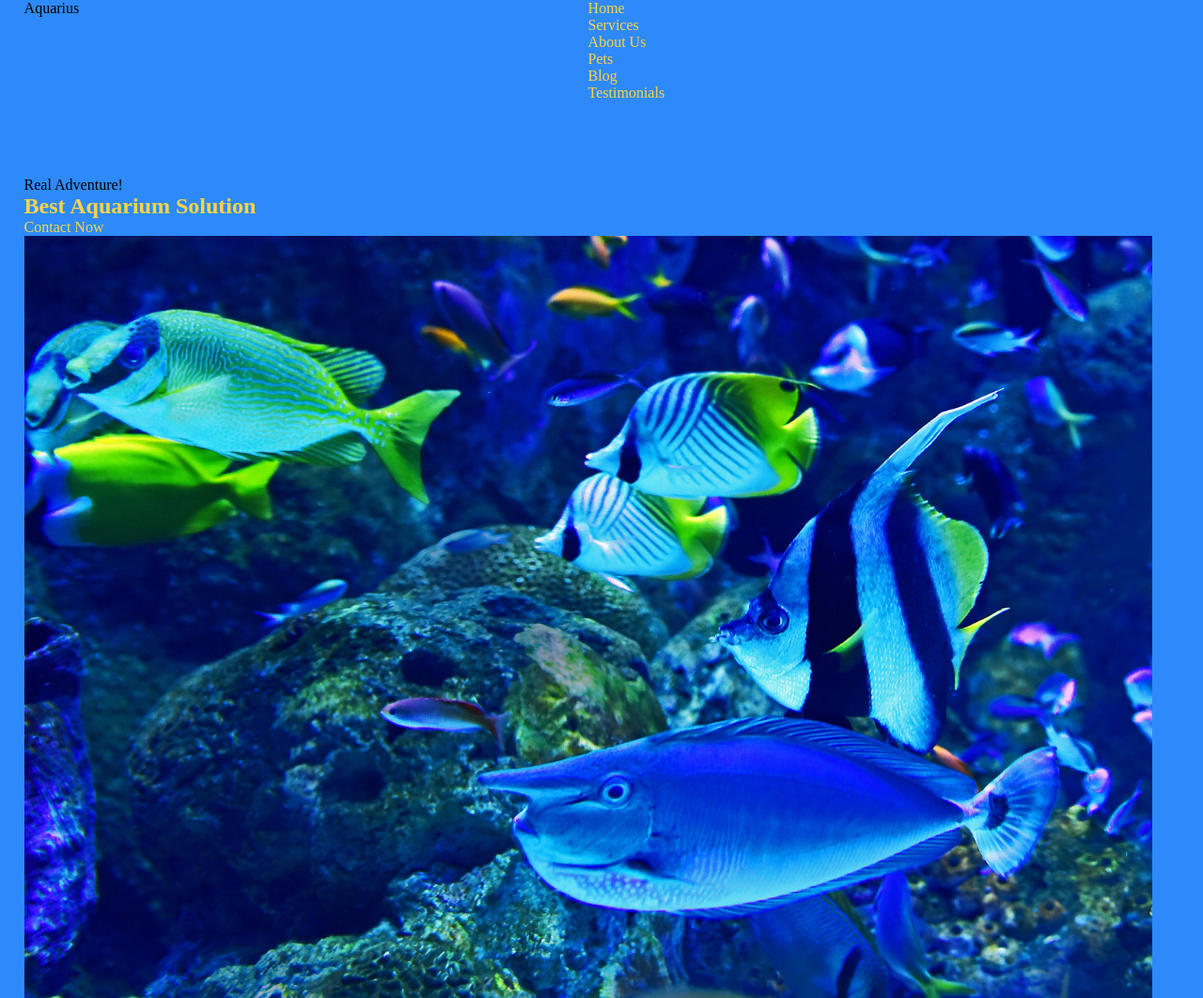
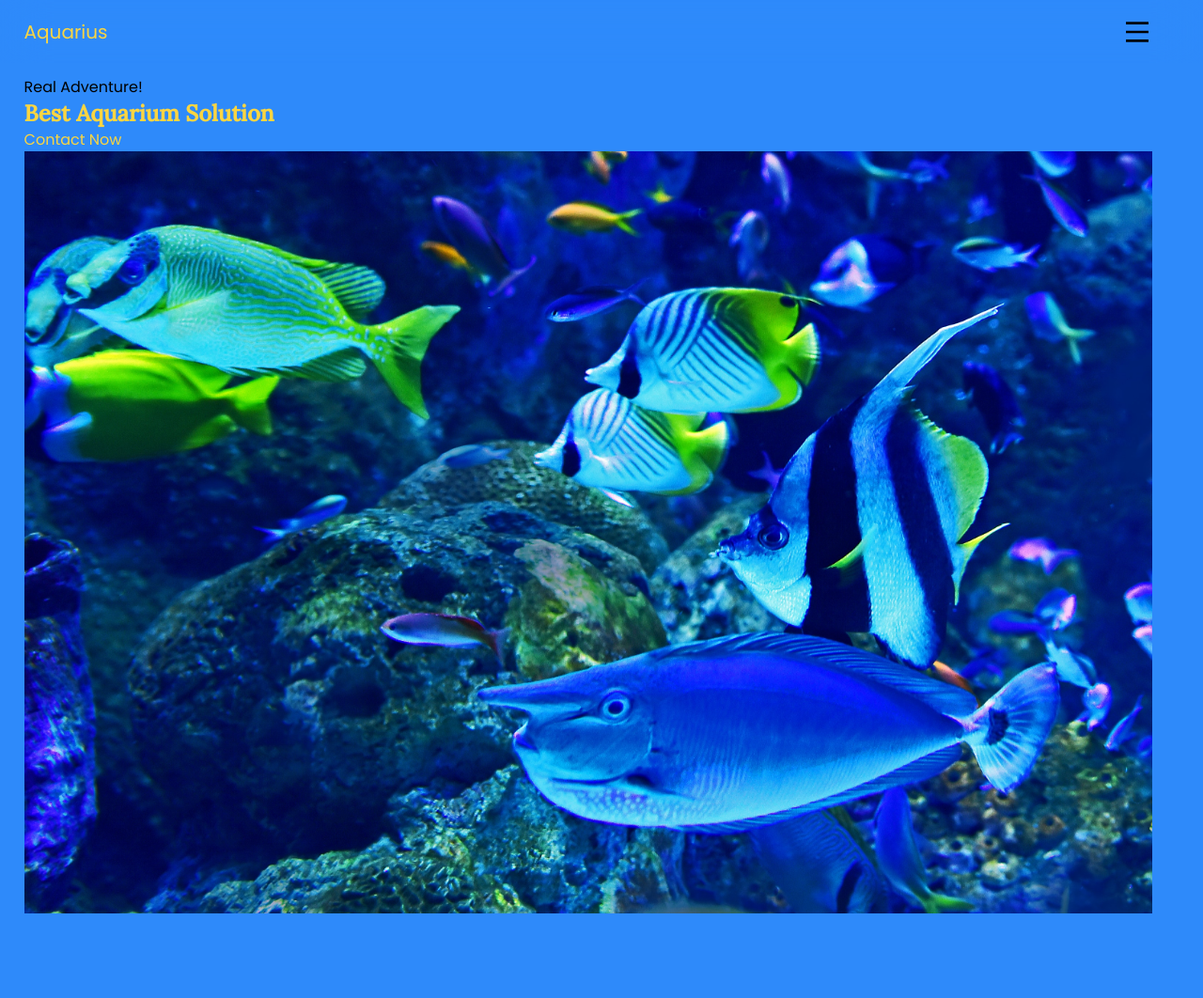
Before and after one commit to OrangaG/aquarium-landing-page, a website built with Vite: page index.html in a window 1280 px wide. Shown: the top 1062 px of the page at 94% size. Built offline with nearby package versions, Linux system fonts and the light colour scheme.

Commit message:
mobile navigation done

```diff
--- a/index.html
+++ b/index.html
@@ -8,21 +8,27 @@
     <title>Aquarius</title>
   </head>
   <body>
-    <header class="header | container">
-      <nav class="grid">
-        <div class="logo">Aquarius</div>
-        <ul class="nav__links">
-          <li><a href="#home">Home</a></li>
-          <li><a href="#services">Services</a></li>
-          <li><a href="#about">About Us</a></li>
-          <li><a href="#pets">Pets</a></li>
-          <li><a href="#blog">Blog</a></li>
-          <li><a href="#testimonials">Testimonials</a></li>
-        </ul>
+    <header class="header">
+      <nav class="nav | container">
+        <a href="#" class="nav__logo">Aquarius</a>
+        <div class="nav__links__wrapper">
+          <ul class="nav__links">
+            <li><a href="#home" class="nav__link">Home</a></li>
+            <li><a href="#services" class="nav__link">Services</a></li>
+            <li><a href="#about" class="nav__link">About Us</a></li>
+            <li><a href="#pets" class="nav__link">Pets</a></li>
+            <li><a href="#blog" class="nav__link">Blog</a></li>
+
+            <li><a href="#testimonials" class="nav__link">Testimonials</a></li>
+          </ul>
+          <img src="./close-line.svg" alt="close-icon" class="close-btn" />
+        </div>
+
+        <img src="./menu-line.svg" alt="menu-icon" class="menu-btn" />
       </nav>
     </header>
 
-    <main class="container">
+    <main class="container" id="main">
       <!-- Home section -->
       <section class="home | section" id="home">
         <div class="home__info">
@@ -155,7 +161,7 @@
       </section>
 
       <!-- About section -->
-      <section class="about | section grid">
+      <section class="about | section grid" id="about">
         <div class="about__info | span-4">
           <h2 class="section__title">Leaders in the market</h2>
           <p class="about__text">
@@ -187,7 +193,7 @@
       </section>
 
       <!-- Pets section -->
-      <section class="pets | section grid">
+      <section class="pets | section grid" id="pets">
         <h2 class="section__title | span-4">Aquarium Pets</h2>
         <p class="span-4">
           Lorem ipsum dolor sit amet consectetur adipisicing elit. Aspernatur
@@ -236,7 +242,7 @@
         </div>
       </section>
 
-      <section class="blog | section grid">
+      <section class="blog | section grid" id="blog">
         <h2 class="section__title | span-4">Our Latest Articles</h2>
         <p class="blog__text | span-4">
           Lorem ipsum dolor sit amet consectetur adipisicing elit. Nam
@@ -295,7 +301,7 @@
         </div>
       </section>
 
-      <section class="testimonials | section grid">
+      <section class="testimonials | section grid" id="testimonials">
         <h2 class="section__title | span-4">Testimonials</h2>
         <p class="testimonials__text | span-4">
           Lorem ipsum dolor sit amet, consectetur adipisicing elit. Doloribus
@@ -363,7 +369,7 @@
       </section>
     </main>
 
-    <footer class="footer | grid">
+    <footer class="footer | grid" id="footer">
       <h2 class="footer__logo">Aquarius</h2>
       <form class="footer__contact">
         <input type="email" placeholder="Enter your email" />
@@ -409,6 +415,9 @@
         &copy;2021 Aquarium. All rights reserved. | Designed by W3Layouts
       </p>
     </footer>
+    <a href="#" class="scrollup" id="scrollup">
+      <img src="/arrow-up-double-line.svg" alt="back to home logo"
+    /></a>
     <script type="module" src="/main.js"></script>
   </body>
 </html>
--- a/main.js
+++ b/main.js
@@ -0,0 +1,59 @@
+const nav = document.querySelector(".nav__links__wrapper");
+const links = document.querySelectorAll(".nav__link");
+const menuBtn = document.querySelector(".menu-btn");
+const closeBtn = document.querySelector(".close-btn");
+const scrollBtn = document.getElementById("scrollup");
+const sections = document.querySelectorAll("section[id]");
+const main = document.getElementById("main");
+const footer = document.getElementById("footer");
+
+function openMenu() {
+  nav.classList.add("active");
+}
+
+function closeMenu() {
+  nav.classList.remove("active");
+}
+
+function click(btn, func) {
+  btn.addEventListener("click", func);
+}
+
+function navHighlighter() {
+  // Loop all the sections to get the height, top and the id of each
+  sections.forEach((section) => {
+    // Get the current scroll position of the page
+    let currentPosition = window.scrollY;
+    let sectionHeight = section.offsetHeight;
+    let sectionTop = section.offsetTop - 50;
+    let sectionId = section.getAttribute("id");
+
+    if (
+      currentPosition > sectionTop &&
+      currentPosition <= sectionTop + sectionHeight
+    ) {
+      links.forEach((link) => {
+        click(link, closeMenu);
+        link.classList.remove("current");
+        document
+          .querySelector(`li a[href*='${sectionId}']`)
+          .classList.add("current");
+      });
+    }
+  });
+}
+
+function scrollUp() {
+  // When the scroll is higher than 350vh add the show-scroll class
+  window.scrollY >= 350
+    ? scrollBtn.classList.add("show-scroll")
+    : scrollBtn.classList.remove("show-scroll");
+}
+
+click(menuBtn, openMenu);
+click(closeBtn, closeMenu);
+click(main, closeMenu);
+click(footer, closeMenu);
+
+window.addEventListener("scroll", scrollUp);
+window.addEventListener("scroll", navHighlighter);
--- a/src/sass/abstracts/_colors.scss
+++ b/src/sass/abstracts/_colors.scss
@@ -14,5 +14,6 @@
 // $accent-color-2: #f38897;
 
 $primary-color: hsl(213, 95%, 58%);
+$primary-color-blur: hsla(213, 95%, 58%, 0.3);
 $secondary-color: hsl(48, 95%, 62%);
 $accent-color: hsl(43, 71%, 15%);
--- a/src/sass/abstracts/_variables.scss
+++ b/src/sass/abstracts/_variables.scss
@@ -1 +1 @@
-$header-height: 3.2rem;
+$header-height: 4.2rem;
--- a/src/sass/base/_base.scss
+++ b/src/sass/base/_base.scss
@@ -1,7 +1,9 @@
 @use "../abstracts/colors" as c;
+@use "../base/typography" as t;
 
 body {
   background-color: c.$primary-color;
+  font-family: t.$body-font;
 }
 
 a {
@@ -13,6 +15,7 @@ h2,
 h3,
 h4 {
   color: c.$secondary-color;
+  font-family: t.$heading-font;
 }
 
 footer {
--- a/src/sass/base/_typography.scss
+++ b/src/sass/base/_typography.scss
@@ -6,15 +6,15 @@ $body-font: "Poppins", sans-serif;
 $heading-font: "Lora", serif;
 
 :root {
-  --biggest-font-size: 2.75rem;
-  --bigger-font-size: 2rem;
-  --big-font-size: 1.75rem;
-  --normal-font-size: 0.938rem;
-  --small-font-size: 0.813rem;
-  --smaller-font-size: 0.75rem;
-  --h1-font-size: 1.5rem;
-  --h2-font-size: 1.25rem;
-  --h3-font-size: 1rem;
+  --biggest-font: 2.75rem;
+  --bigger-font: 2rem;
+  --big-font: 1.75rem;
+  --normal-font: 1rem;
+  --small-font: 0.813rem;
+  --smaller-font: 0.75rem;
+  --h1-font: 1.5rem;
+  --h2-font: 1.25rem;
+  --h3-font: 1rem;
 }
 
 /*========== Font weight ==========*/
--- a/src/sass/components/_scrollup.scss
+++ b/src/sass/components/_scrollup.scss
@@ -0,0 +1,26 @@
+@use "../abstracts/colors" as c;
+
+.scrollup {
+  display: inline-flex;
+  position: fixed;
+  right: 1rem;
+  bottom: -50%;
+  background: c.$secondary-color;
+  padding: 6px;
+  border-radius: 50%;
+  width: 2.5rem;
+  color: c.$accent-color;
+  box-shadow: rgba(0, 0, 0, 0.35) 0px 5px 15px;
+  z-index: 10;
+  transition: bottom 400ms, transform 400ms;
+  cursor: pointer;
+}
+
+.scrollup:hover {
+  transform: translateY(-0.25rem);
+}
+
+.show-scroll {
+  bottom: 3rem;
+  transition: bottom 400ms;
+}
--- a/src/sass/layout/_header.scss
+++ b/src/sass/layout/_header.scss
@@ -1,11 +1,30 @@
 @use "../abstracts/variables" as v;
+@use "../abstracts/colors" as c;
 
-header {
-  //   height: v.$header-height;
-  //   position: fixed;
-  //   padding: 2rem;
+.header {
+  display: grid;
+  align-content: center;
+  height: v.$header-height;
+  position: fixed;
+  top: 0;
+  left: 0;
+  width: 100%;
 
-  .logo {
-    grid-column: 1 / span 2;
+  img {
+    width: 2rem;
+    cursor: pointer;
   }
 }
+
+.header::after {
+  content: "";
+  position: absolute;
+  top: 0;
+  left: 0;
+  width: 100%;
+  height: v.$header-height;
+  background-color: c.$primary-color-blur;
+  backdrop-filter: blur(24px);
+  -webkit-backdrop-filter: blur(24px);
+  z-index: -1;
+}
--- a/src/sass/layout/_navigation.scss
+++ b/src/sass/layout/_navigation.scss
@@ -1,3 +1,49 @@
+@use "../abstracts/variables" as v;
+@use "../abstracts/colors" as c;
+.nav {
+  position: relative;
+  height: v.$header-height;
+  display: flex;
+  justify-content: space-between;
+  align-items: center;
+}
+
+.nav__logo {
+  font-size: var(--h2-font);
+}
+
+.nav__links__wrapper {
+  position: fixed;
+  top: 0;
+  right: -100%;
+  transition: right 400ms;
+  width: 60%;
+  height: 100vh;
+  padding: 5rem 2rem;
+  background-color: c.$primary-color-blur;
+  backdrop-filter: blur(24px);
+  -webkit-backdrop-filter: blur(24px);
+  z-index: 10;
+}
+
 .nav__links {
-  grid-column: span 2;
+  display: flex;
+  flex-direction: column;
+  align-items: center;
+  gap: 2rem;
 }
+
+.close-btn {
+  position: absolute;
+  right: 1.5rem;
+  top: 1rem;
+  color: c.$accent-color;
+}
+
+.active {
+  right: 0;
+}
+
+.current {
+  color: c.$accent-color;
+}
```
Also changed, not shown: public/arrow-up-double-line.svg (added), public/close-line.svg (added), public/menu-line.svg (added).
